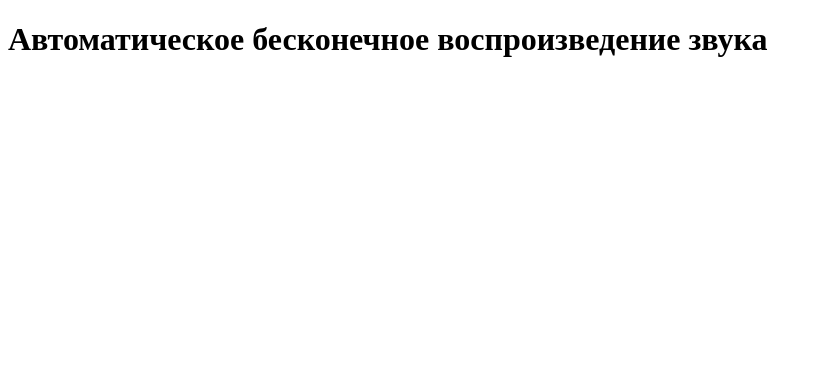
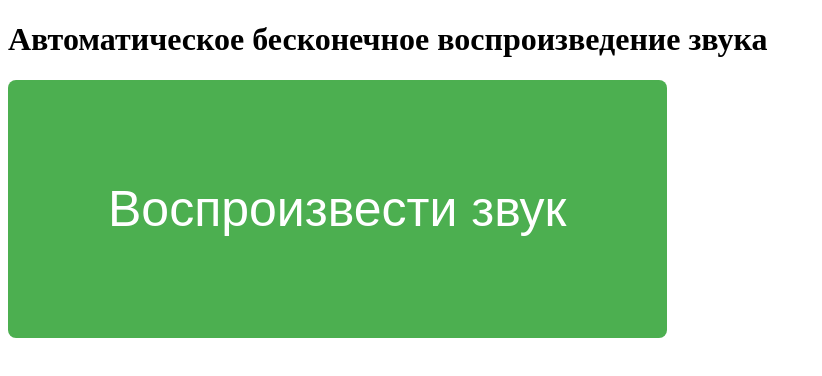
Before and after one commit to Belopus228/Site, a plain HTML site: page Index.html in a window 1280 px wide. Shown: the whole page, without its empty margins (0-822 px from the left). Drawn offline with Linux system fonts and the light colour scheme.

Commit message:
Update Index.html

```diff
--- a/Index.html
+++ b/Index.html
@@ -3,9 +3,36 @@
 <head>
     <meta charset="UTF-8" />
     <title>Бесконечное воспроизведение звука</title>
+    <style>
+        /* Увеличиваем размер кнопки */
+        #playButton {
+            font-size: 50px; /* Размер текста */
+            padding: 100px 100px; /* Внутренние отступы (высота и ширина) */
+            cursor: pointer; /* курсор как указатель при наведении */
+            background-color: #4CAF50; /* Цвет фона */
+            color: white; /* Цвет текста */
+            border: none; /* Убираем рамку */
+            border-radius: 8px; /* Скругление углов */
+            transition: background-color 0.3s; /* Плавное изменение цвета при наведении */
+        }
+        /* Цвет фона при наведении */
+        #playButton:hover {
+            background-color: #45a049;
+        }
+    </style>
 </head>
 <body>
     <h1>Автоматическое бесконечное воспроизведение звука</h1>
-    <audio id="myAudio" src="sound.mp3" autoplay loop></audio>
+    <button id="playButton" onclick="playSound()">Воспроизвести звук</button>
+    <audio id="myAudio" src="sound.mp3" loop></audio>
+
+    <script>
+        function playSound() {
+            const audio = document.getElementById('myAudio');
+            audio.play().catch(function(error){
+                alert("Не удалось воспроизвести звук: " + error);
+            });
+        }
+    </script>
 </body>
 </html>
```
